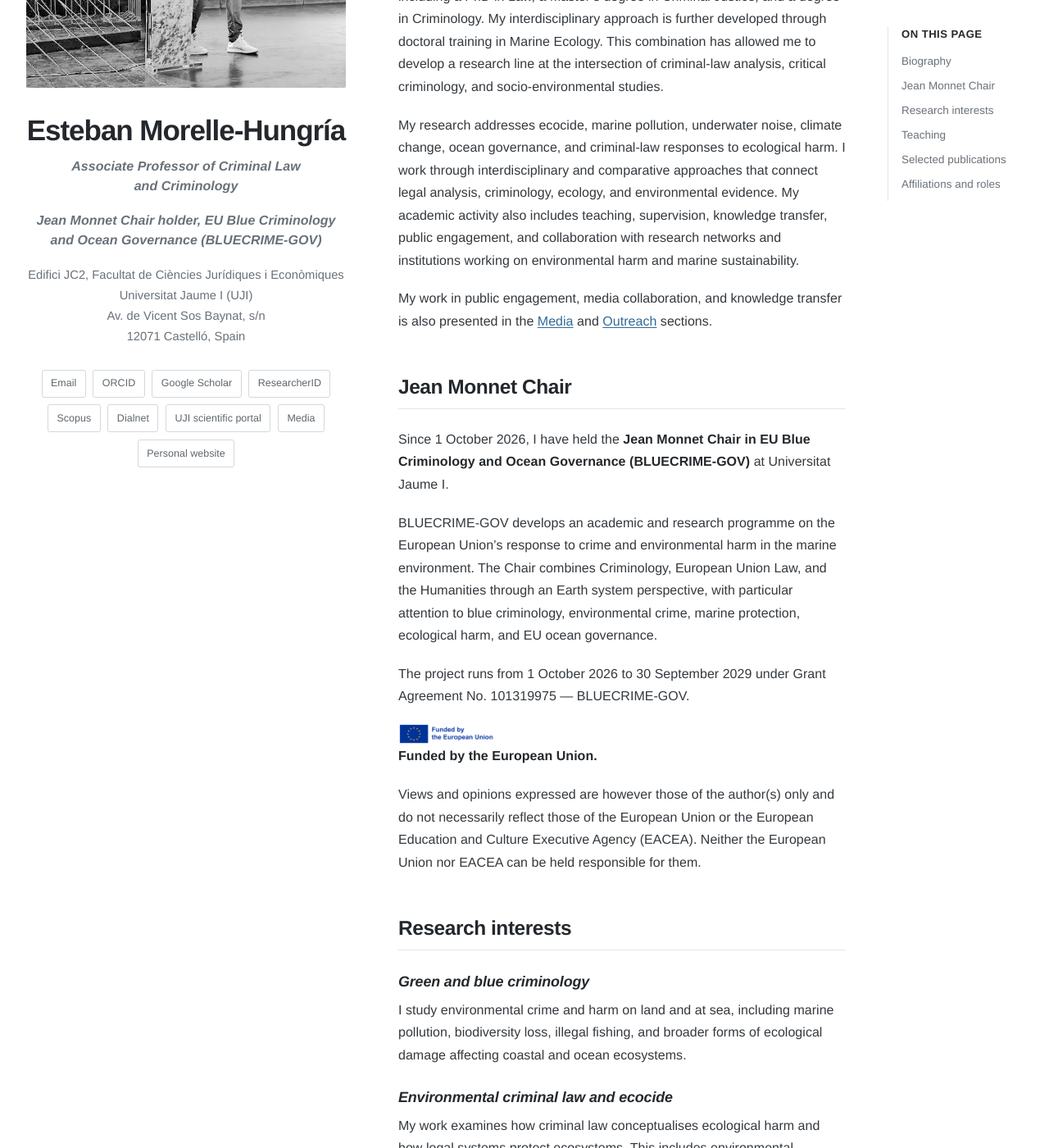
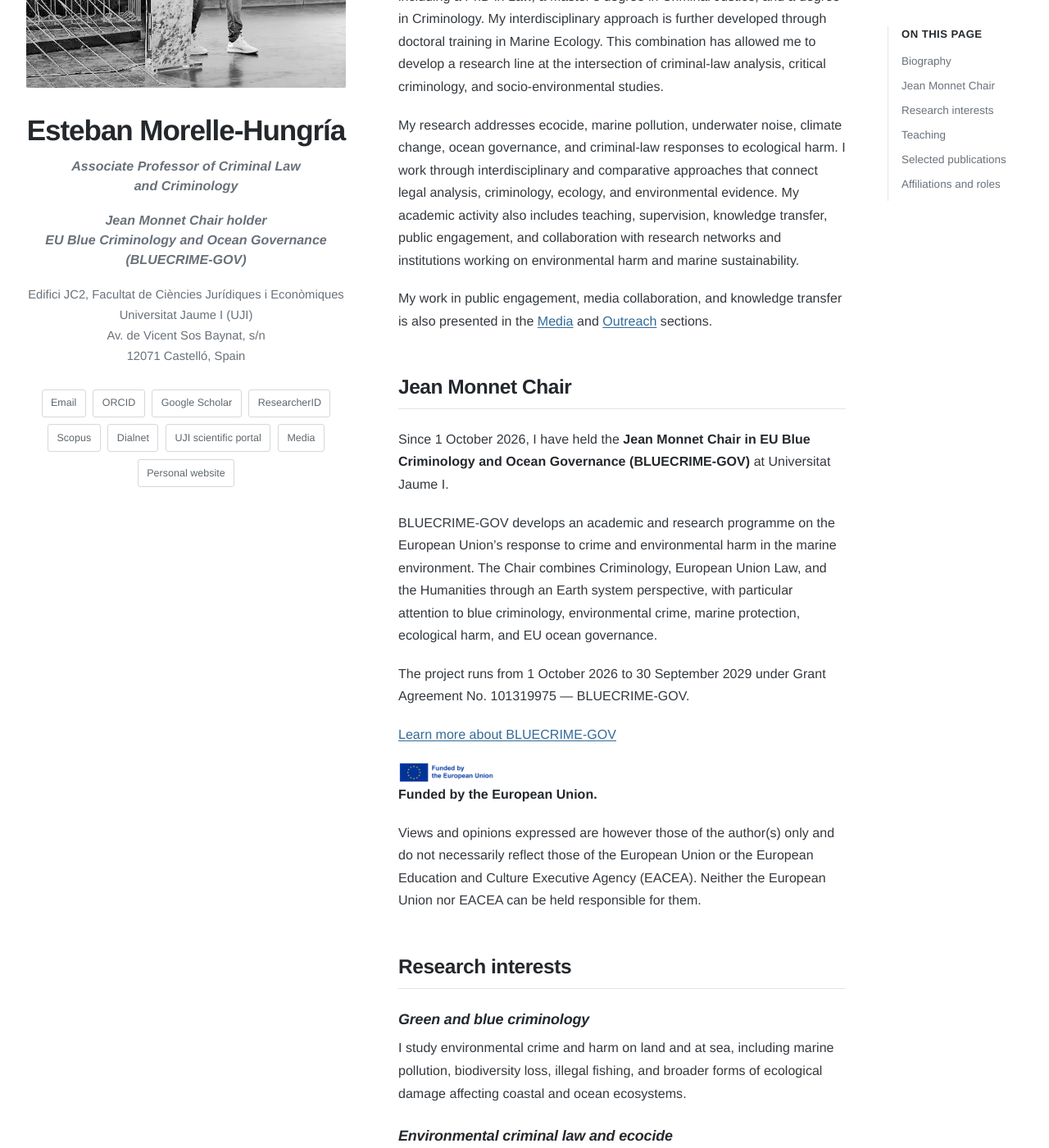
Before and after one commit to emorelleh/emorelleh.github.io, a Jekyll site: the page built from index.md, in a window 1280 px wide and 1400 px high, scrolled down 485 px. Shown: the whole window at 82% size. Built offline with Jekyll 4.4.1, drawn with Linux system fonts in a browser that asks for light colours.

Commit message:
Refactor academic title and add BLUECRIME-GOV link
Updated academic title formatting and added a link to learn more about BLUECRIME-GOV.

```diff
--- a/index.md
+++ b/index.md
@@ -20,8 +20,8 @@ description: "Environmental criminal law, green and blue criminology, marine har
     </p>
 
     <p class="academic-title">
-      Jean Monnet Chair holder, EU Blue Criminology and Ocean Governance
-      (BLUECRIME-GOV)
+      Jean Monnet Chair holder<br>
+      EU Blue Criminology and Ocean Governance (BLUECRIME-GOV)
     </p>
 
     <address class="academic-address">
@@ -103,6 +103,12 @@ description: "Environmental criminal law, green and blue criminology, marine har
         <p>
           The project runs from 1 October 2026 to 30 September 2029 under Grant Agreement
           No. 101319975 — BLUECRIME-GOV.
+        </p>
+
+        <p>
+          <a href="{{ '/bluecrime-gov/' | relative_url }}">
+            Learn more about BLUECRIME-GOV
+          </a>
         </p>
 
         <div class="eu-funding-box">
```
